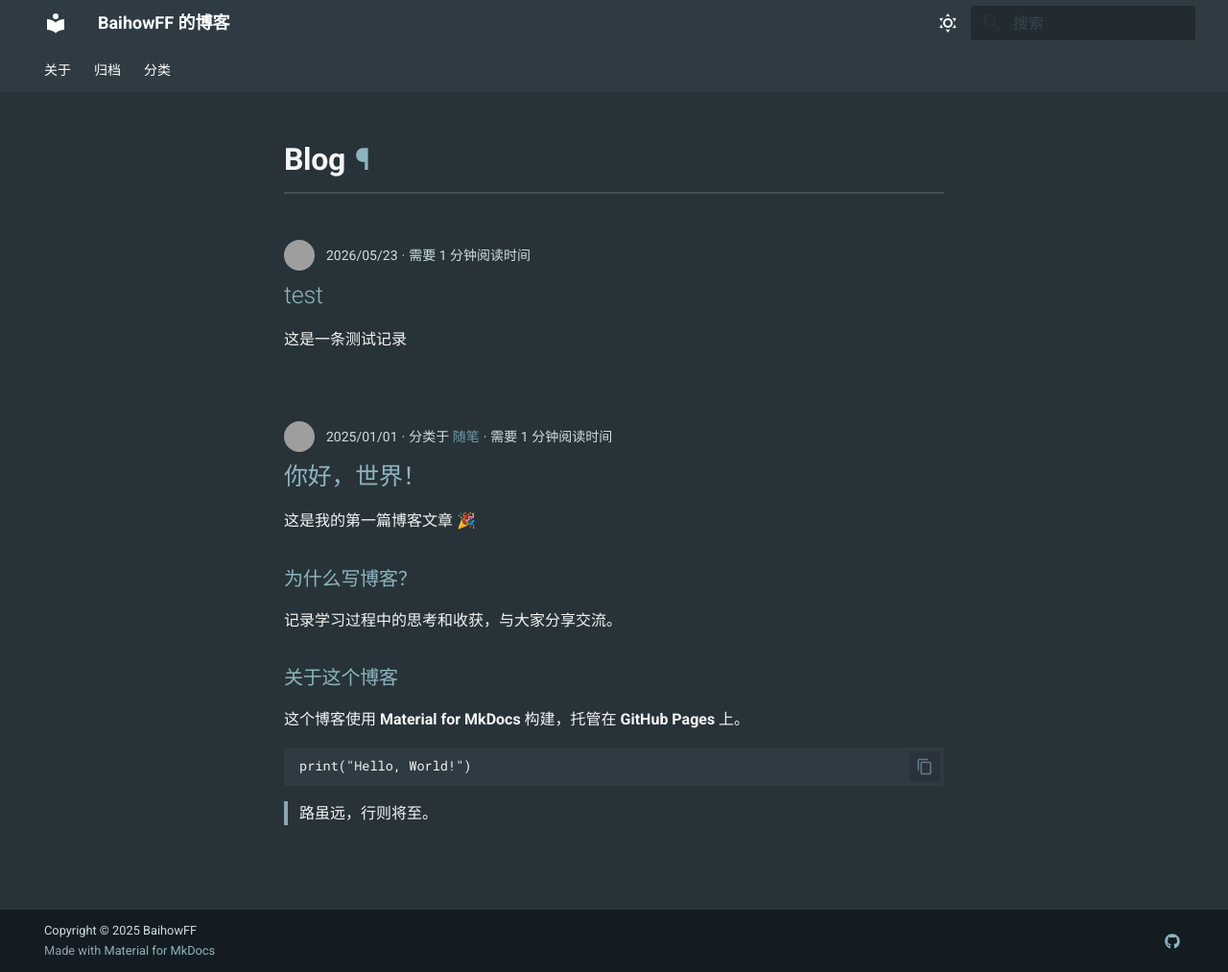
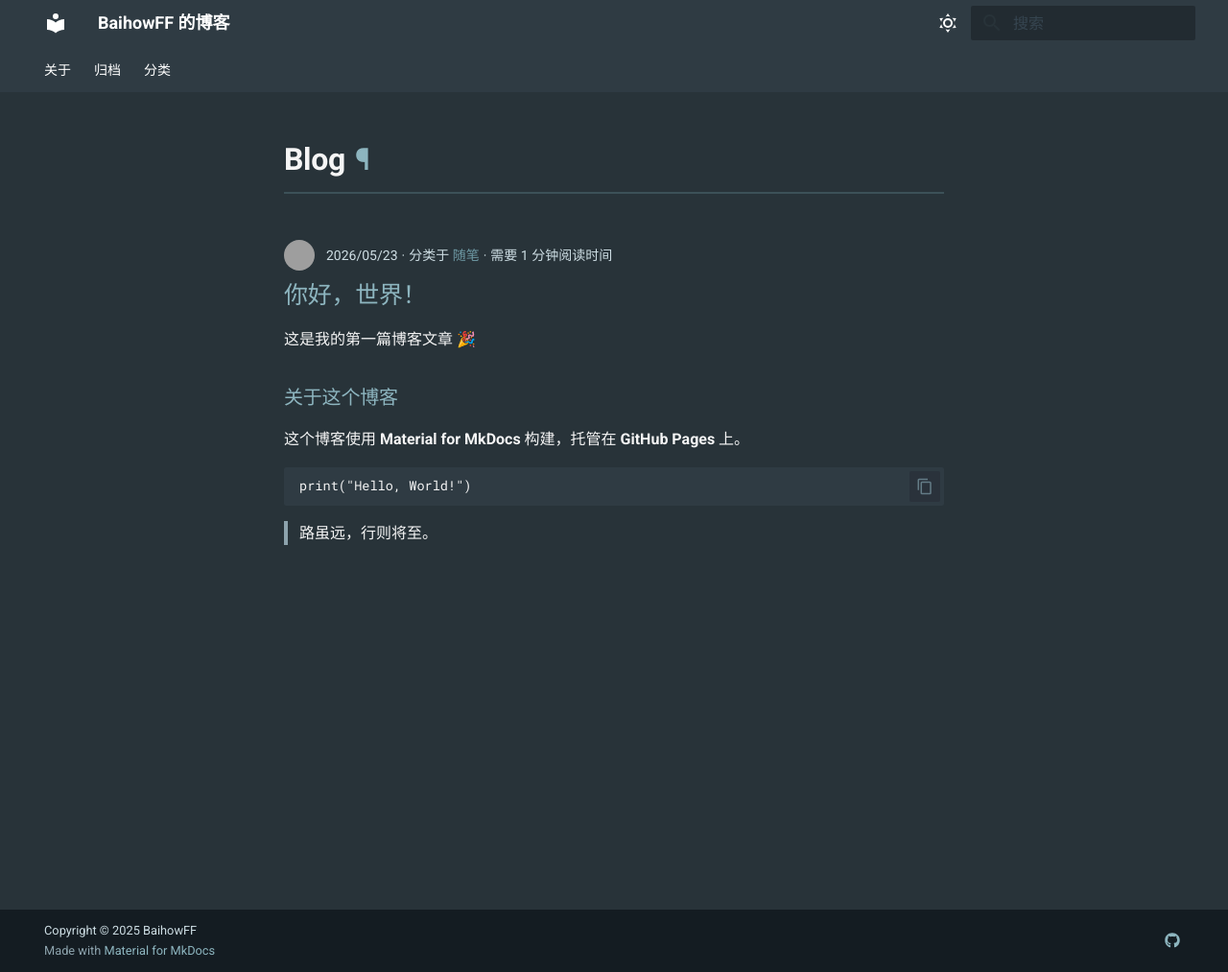
Before and after one commit to BaihowFF/BaihowFF.github.io, an MkDocs documentation site: the page built from docs/index.md, in a window 1280 px wide and 1013 px high. Shown: the whole window at 96% size. Built offline with MkDocs 1.6.1 and Material for MkDocs 9.7.7, drawn with Linux system fonts in a browser that asks for light colours; grey boxes are pictures that could not be loaded.

Commit message:
feat: 更新首篇文章，删除测试文章

```diff
--- a/docs/posts/first-post.md
+++ b/docs/posts/first-post.md
@@ -1,6 +1,6 @@
 ---
 title: 我的第一篇博客
-date: 2025-01-01
+date: 2026-05-23
 authors:
   - baihowff
 categories:
@@ -14,10 +14,6 @@ tags:
 
 这是我的第一篇博客文章 🎉
 
-## 为什么写博客？
-
-记录学习过程中的思考和收获，与大家分享交流。
-
 ## 关于这个博客
 
 这个博客使用 **Material for MkDocs** 构建，托管在 **GitHub Pages** 上。
--- a/docs/posts/test.md
+++ /dev/null
@@ -1,9 +0,0 @@
----
-title: test
-date: 2026-05-23
-authors:
-  - baihowff
----
-
-# test
-这是一条测试记录
```
